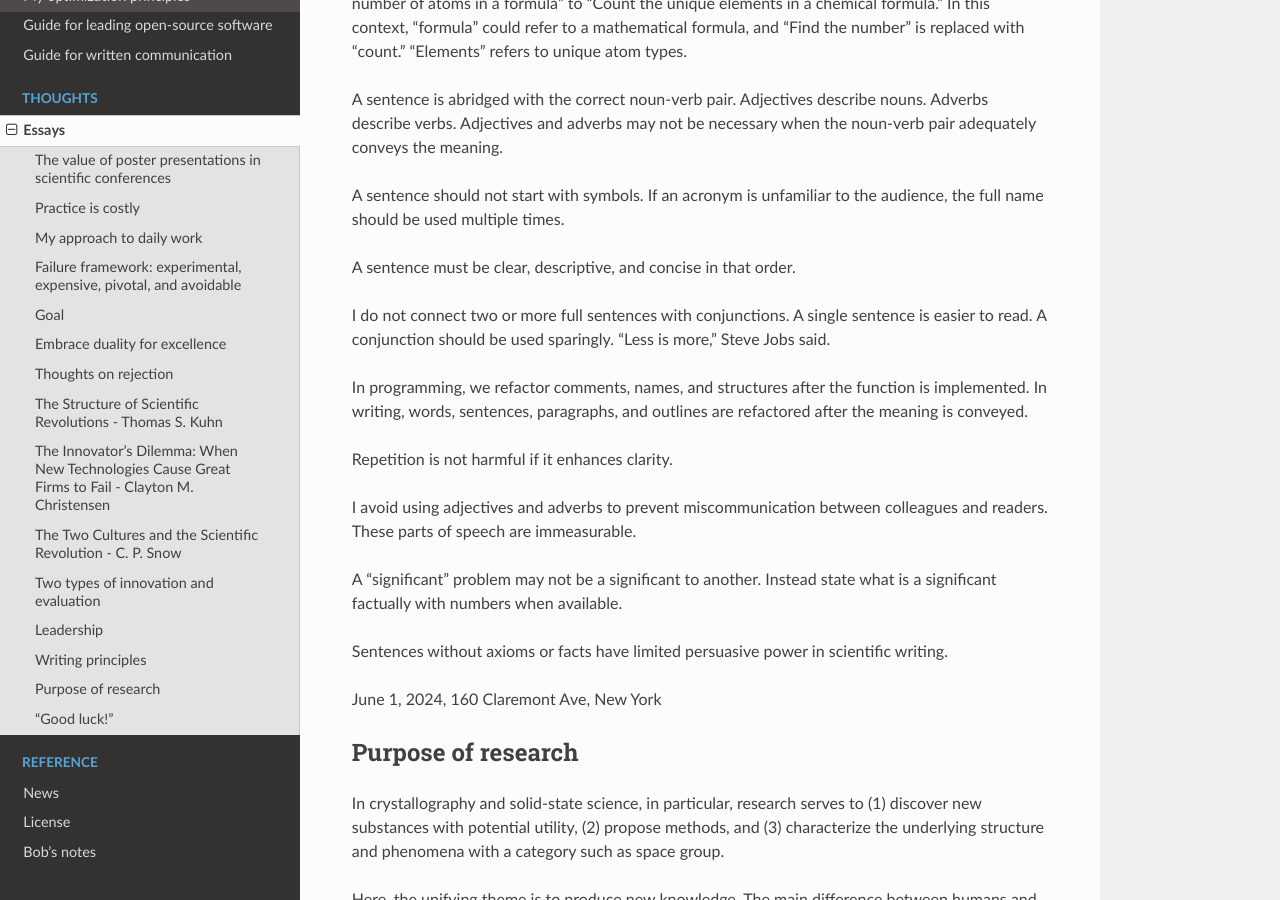
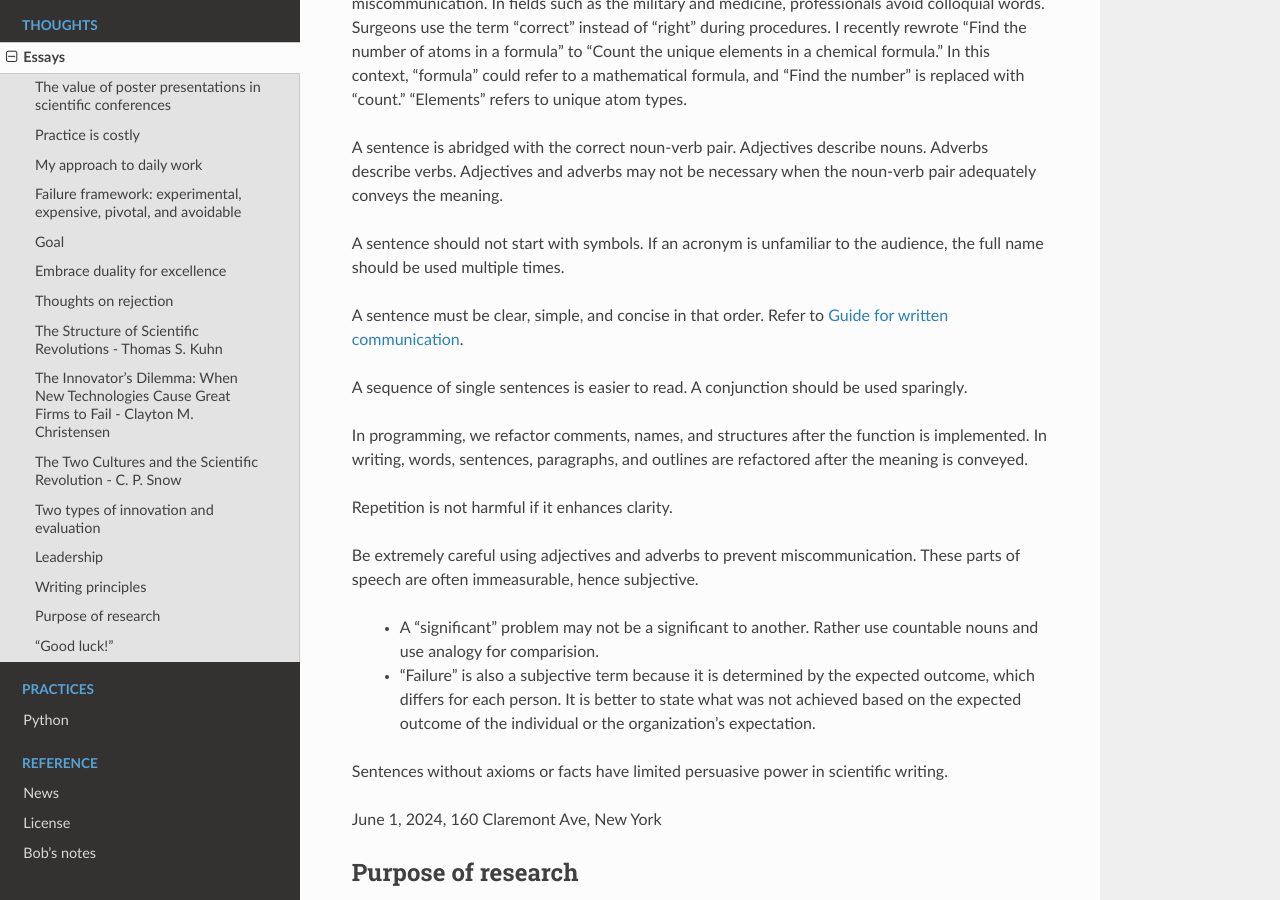
Before and after one commit to bobleesj/bobleesj.github.io, a Sphinx documentation site: the page built from docs/source/essays.rst, in a window 1280 px wide and 900 px high, scrolled down 15030 px. Built offline with Sphinx 7.4.7 and the Read the Docs theme 3.1.0, drawn with Linux system fonts in a browser that asks for light colours; pages that are not in the unit, such as notebooks, are missing from menus; some of the changed text lies outside the part shown.

Commit message:
docs: add pytest doc and python guide

```diff
--- a/docs/source/essays.rst
+++ b/docs/source/essays.rst
@@ -130,6 +130,7 @@ finite resources and perform at the highest level.
 
 July 8, 2024, 160 Claremont Ave, New York
 
+Update: I have written a guide on :ref:`principles` that reflects this short essay.
 
 .. _essay-daily-work:
 
@@ -712,11 +713,9 @@ the noun-verb pair adequately conveys the meaning.
 A sentence should not start with symbols. If an acronym is unfamiliar to the
 audience, the full name should be used multiple times.
 
-A sentence must be clear, descriptive, and concise in that order.
+A sentence must be clear, simple, and concise in that order. Refer to :ref:`writing`.
 
-I do not connect two or more full sentences with conjunctions. A single sentence
-is easier to read. A conjunction should be used sparingly. "Less is more," Steve
-Jobs said.
+A sequence of single sentences is easier to read. A conjunction should be used sparingly.
 
 In programming, we refactor comments, names, and structures after the function
 is implemented. In writing, words, sentences, paragraphs, and outlines are
@@ -724,10 +723,10 @@ refactored after the meaning is conveyed.
 
 Repetition is not harmful if it enhances clarity.
 
-I avoid using adjectives and adverbs to prevent miscommunication between
-colleagues and readers. These parts of speech are immeasurable.
+Be extremely careful using adjectives and adverbs to prevent miscommunication. These parts of speech are often immeasurable, hence subjective.
 
-A “significant” problem may not be a significant to another. Instead state what is a significant factually with numbers when available.
+    - A “significant” problem may not be a significant to another. Rather use countable nouns and use analogy for comparision.
+    - "Failure" is also a subjective term because it is determined by the expected outcome, which differs for each person. It is better to state what was not achieved based on the expected outcome of the individual or the organization's expectation.
 
 Sentences without axioms or facts have limited persuasive power in scientific writing.
 
--- a/docs/source/index.rst
+++ b/docs/source/index.rst
@@ -39,6 +39,12 @@ If you are a researcher, feel free to visit the :ref:`research` page to see if t
    .. science/electron-ptychography
    .. science/crystallography
 
+.. toctree::
+   :maxdepth: 2
+   :hidden:
+   :caption: PRACTICES
+
+   python-practices
 
 .. toctree::
    :maxdepth: 2
--- a/docs/source/open-source-leadership.rst
+++ b/docs/source/open-source-leadership.rst
@@ -43,7 +43,7 @@ In fact, contributors are often excited to learn highly optimized practices. The
 
 
 3. The leader should **acknowledge every contributor**'s idea, bug finding, and feature in detail.
----------------------------------------------------------------------------------------------------------
+---------------------------------------------------------------------------------------------------
 
 To lower the barrier for first-time contributors, we kept the GitHub issue and pull request template as simple as possible. For example, the issue template at https://github.com/scikit-package/scikit-package/blob/main/.github/ISSUE_TEMPLATE/bug_feature.md is sufficient. It consists of “Problem” and “Proposed solution.” The “Proposed solution” section encourages the issue writer to think about the issue, explore, and develop a sense of ownership. It is like building IKEA furniture: as we spend more time with the tool, we own the process and the final product.
 
--- a/docs/source/principles.rst
+++ b/docs/source/principles.rst
@@ -37,6 +37,8 @@ Another reason we want to use a minimum process is that automation and processes
 
 Another example is that I consider "time" as part of the process. So, instead of using the input ``conda install``, I started using ``mamba install`` to install packages to reduce installation time. I use a web browser that does automatic ad blocking. I find the `Brave browser <https://brave.com/>`_ to be the best for this purpose, as it saves time in loading and also prevents me from using my consciousness on inadvertently reading ads.
 
+FIXME: add Bala's example of using vectorization operation in NumPy to speed up distance calculations.
+
 Exceptions and questions
 ------------------------
 
```
Also changed, not shown: other parts of docs/source/open-source-leadership.rst (+1 -1 lines), docs/source/python-practices.rst (added, +157 -0 lines).
